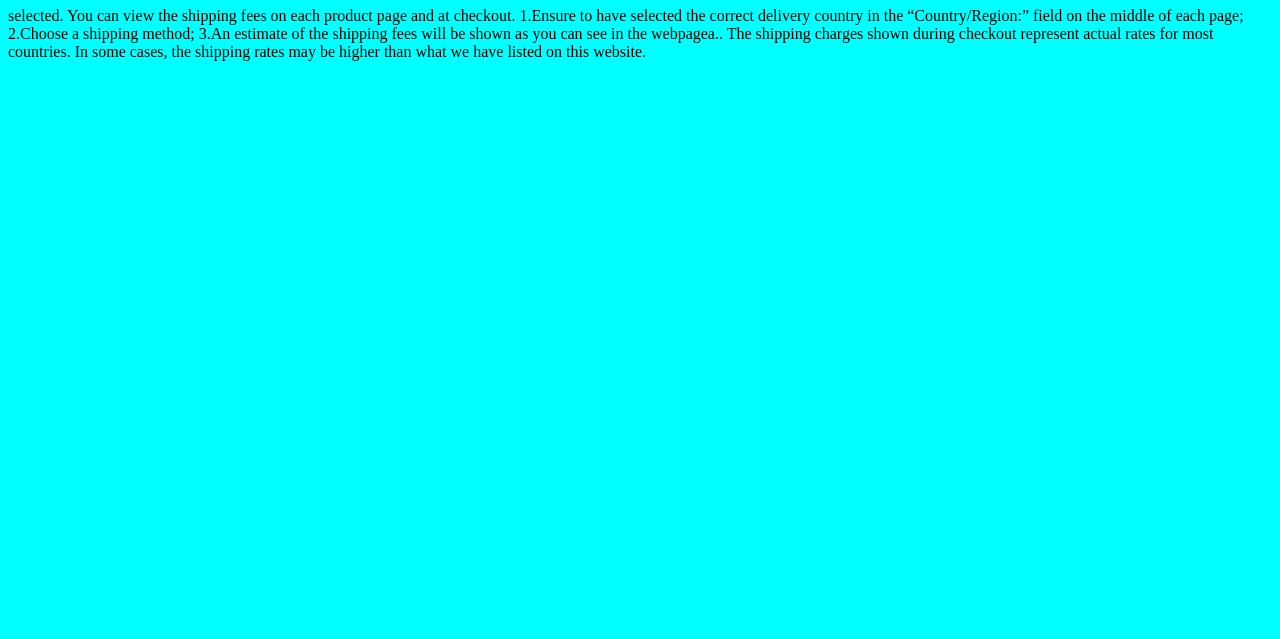
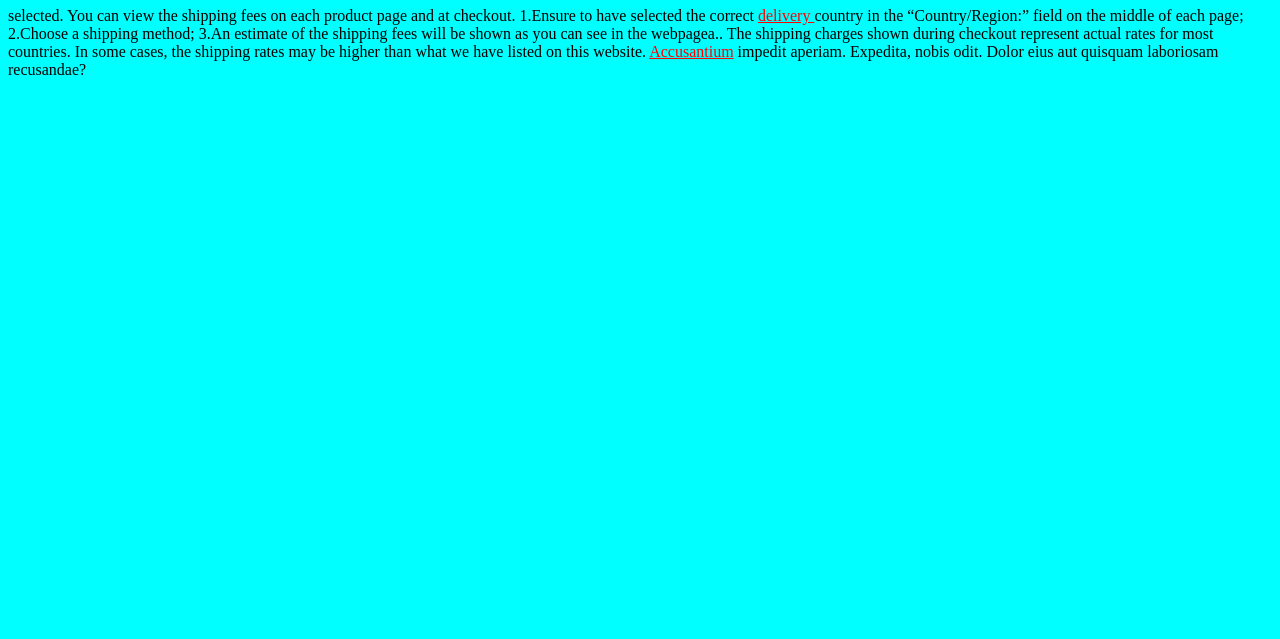
Before and after one commit to rottorgit/rottorgit.github.io, a plain HTML site: page blog.html in a window 1280 px wide. Shown: the part 161-800 px from the top of the page. Drawn offline with Linux system fonts and the light colour scheme.

Commit message:
first commit

```diff
--- a/assets/css/main2.css
+++ b/assets/css/main2.css
@@ -9,6 +9,4 @@ ul li {
     text-transform: uppercase;
 }
 
-p.first a {
-    color: yellow;
-}
+p.first a {color: red;}
--- a/blog.html
+++ b/blog.html
@@ -22,20 +22,21 @@
                 <li><a href="blog.html" >Blog</a></li>
                     <li><a href="contact.html" >Contact</a></li>
     </ul>
-
+    <link href="assets/css/main2.css" rel="stylesheet">
 </nav>
 <h1>Blog Page</h1>
 
 <!--main -->
 <main>
-    <p>
+    <p class="first">
         selected. You can view the shipping fees on each product page and at checkout. 1.Ensure to have selected the
-        correct delivery country in the “Country/Region:” field on the middle of each page; 2.Choose a shipping method;
+        correct <a href="">delivery </a> country in the “Country/Region:” field on the middle of each page; 2.Choose a shipping method;
         3.An estimate of the shipping fees will be shown as you can see in the webpagea.. The shipping charges shown
         during checkout represent actual rates for most countries. In some cases, the shipping rates may be higher
         than what we have listed on this website.
-        <!link href="assets/css/main2.css" rel="stylesheet">
-    </p>
+
+        <span><a href="">Accusantium</a> impedit aperiam. Expedita, nobis odit. Dolor eius aut quisquam
+            laboriosam recusandae?</span></p>
 
 </main>
 
```
